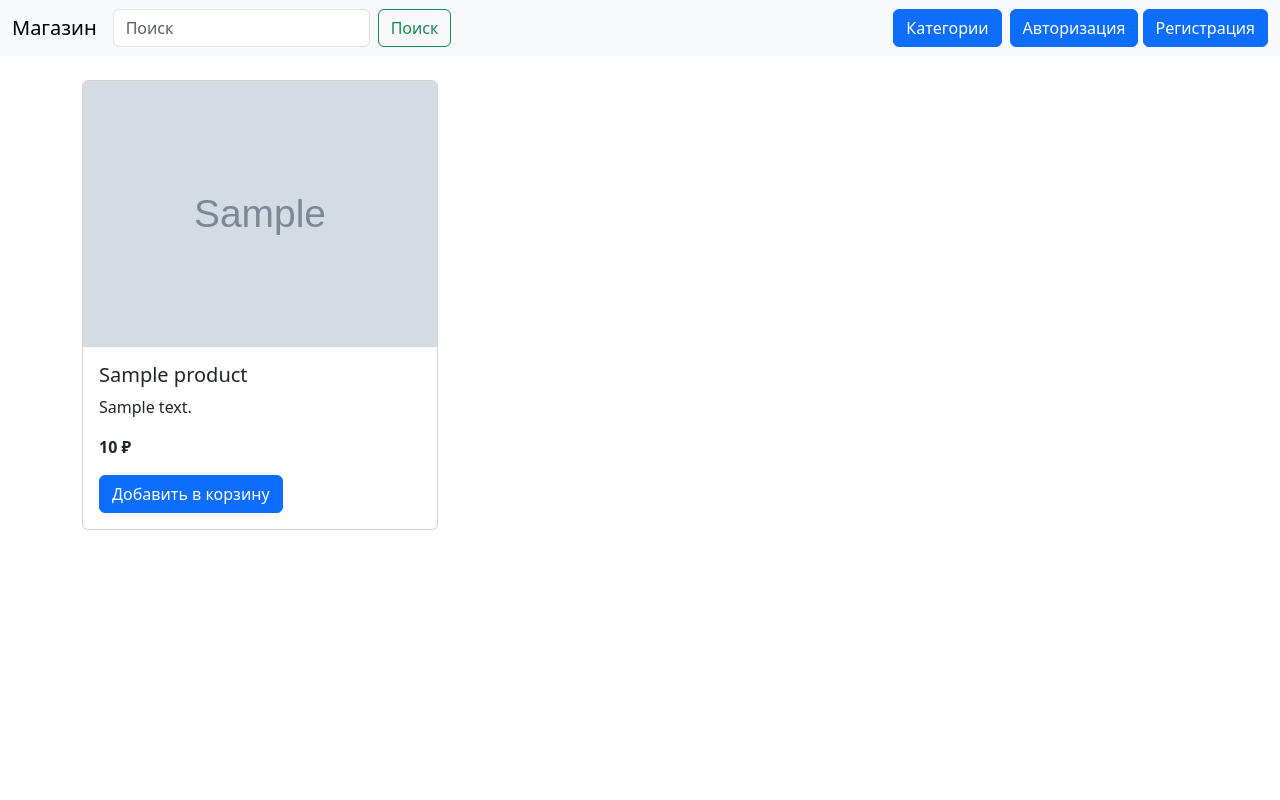
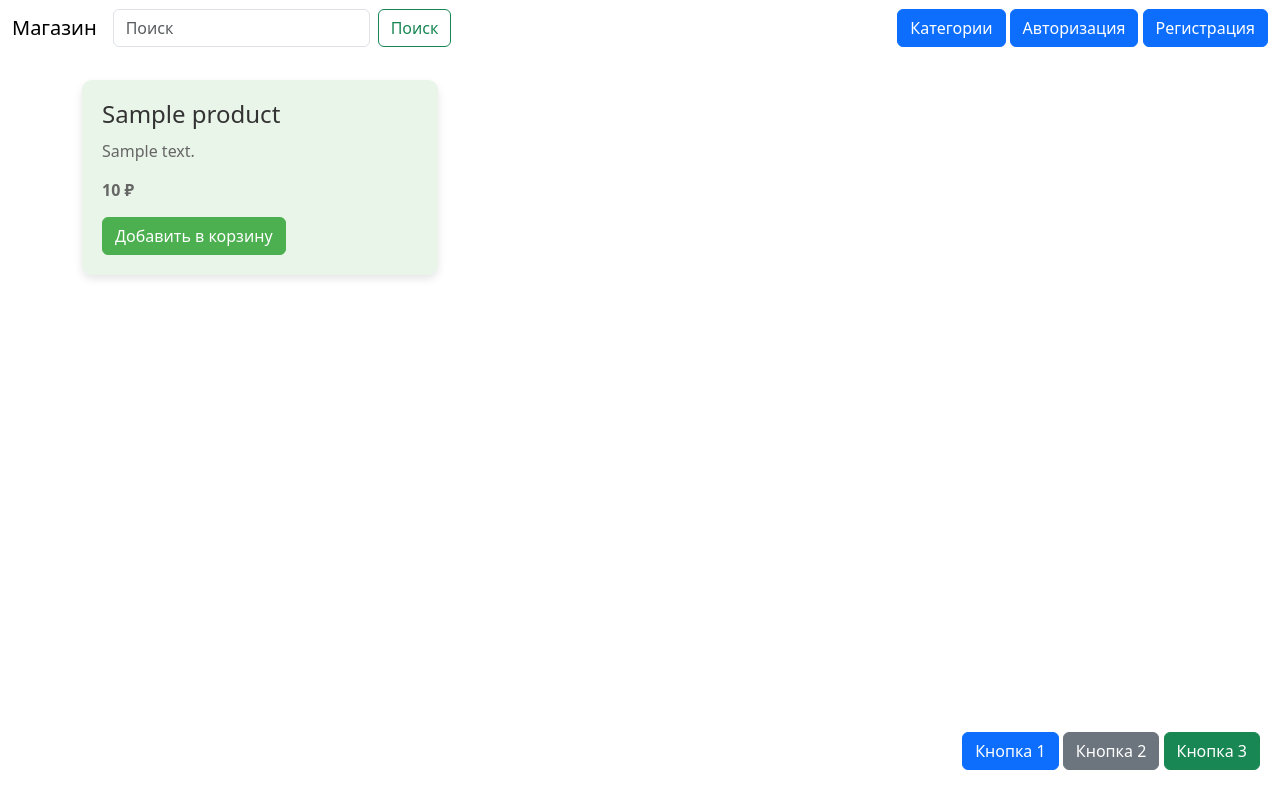
Before and after one commit to MrDefter/def-shop, a Python web app: template templates/general.html in a window 1280 px wide. Run offline with Jinja, Linux system fonts and the light colour scheme; the template is opened without the code that fills it: most values are stand-ins (such as "Sample title", 1, 10 or a date in 2020); grey boxes marked "Sample" are stand-in pictures; some libraries are stand-ins or nearby versions.

Commit message:
Супер коммит!

```diff
--- a/backend/api/service/authentification.py
+++ b/backend/api/service/authentification.py
@@ -66,6 +66,6 @@ class AuthentificationService:
             key=get_cookies_settings().ACCESS_TOKEN,
             value=access_token,
             httponly=True,
-            max_age=10,
+            max_age=3600,
         )
         return AuthorizationModelResponse(message='Вход успешно выполнен!')
--- a/templates/modules/search.html
+++ b/templates/buttons/search.html
@@ -12,5 +12,4 @@
         <input class="form-control me-2" type="search" placeholder="Поиск" aria-label="Поиск">
         <button class="btn btn-outline-success" type="submit">Поиск</button>
     </form>
-    <button class="btn btn-primary me-2" type="button" data-bs-toggle="offcanvas" data-bs-target="#offcanvasExample" aria-controls="offcanvasExample">Категории</button>
 </div>
--- a/templates/general.html
+++ b/templates/general.html
@@ -5,65 +5,62 @@
     <meta name="viewport" content="width=device-width, initial-scale=1.0">
     <title>Магазин</title>
     <link href="https://cdn.jsdelivr.net/npm/bootstrap@5.3.3/dist/css/bootstrap.min.css" rel="stylesheet">
+    <script src="https://cdn.jsdelivr.net/npm/bootstrap@5.3.3/dist/js/bootstrap.bundle.min.js"></script>
     <style>
-        .product-card {
-            margin-bottom: 1.5rem;
+        .widget-container {
+            position: fixed;
+            bottom: 20px;
+            right: 20px;
+            z-index: 1050;
         }
-        .cart {
-            margin-top: 2rem;
+        .widget-button {
+            margin-bottom: 10px;
         }
     </style>
 </head>
 
 
 <body>
-    <nav class="navbar navbar-expand-lg bg-body-tertiary">
+    <nav class="navbar navbar-expand-lg">
         <div class="container-fluid">
             <a class="navbar-brand" href="#">Магазин</a>
-                {% include "modules/search.html" %}
+                {% include "buttons/search.html" %}
+            <button class="btn btn-primary me-1" type="button" data-bs-toggle="offcanvas" data-bs-target="#offcanvasExample" aria-controls="offcanvasExample">Категории</button>
             <div class="ms-auto">
+                {% if authorization %}
+                    {% include "buttons/basket.html" %}
+                {% endif %}
 
                 {% if not authorization %}
-
-                    {% include "authentification/authorization.html" %}
-                    {% include "authentification/registration.html" %}
-
-                {% else %}
-
-                    {% include "modules/basket.html" %}
-                    {% if is_admin %}
-                        {% include "admin/add_product.html" %}
-                    {% endif %}
-
+                    {% include "buttons/authorization.html" %}
+                    {% include "buttons/registration.html" %}
                 {% endif %}
 
+                {% if is_admin %}
+                    {% include "buttons/add_product.html" %}
+                {% endif %}
             </div>
         </div>
     </nav>
 
+    {% include "shop/cards.html"%}
 
 
 
 
+    <!-- Ваш контент -->
 
+    <!-- Виджет -->
+    <div class="widget-container">
+        <button class="btn btn-primary widget-button">Кнопка 1</button>
+        <button class="btn btn-secondary widget-button">Кнопка 2</button>
+        <button class="btn btn-success widget-button">Кнопка 3</button>
+    </div>
 
-    <div class="container mt-4">
-        <div class="row">
-            {% for product in products %}
-                <div class="col-md-4">
-                    <div class="card product-card">
-                        <img src="{{ product.image }}" class="card-img-top" alt="{{ product.name }}">
-                        <div class="card-body">
-                            <h5 class="card-title">{{ product.name }}</h5>
-                            <p class="card-text">{{ product.description }}</p>
-                            <p class="card-text"><strong>{{ product.price }} ₽</strong></p>
-                            <a href="#" class="btn btn-primary">Добавить в корзину</a>
-                        </div>
-                    </div>
-                </div>
-            {% endfor %}
-        </div>
-    </div>
+    <script src="https://code.jquery.com/jquery-3.6.0.min.js"></script>
+    <script src="https://cdn.jsdelivr.net/npm/@popperjs/core@2.9.2/dist/umd/popper.min.js"></script>
+    <script src="https://stackpath.bootstrapcdn.com/bootstrap/5.3.3/js/bootstrap.min.js"></script>
+
 
     <div class="offcanvas offcanvas-start" tabindex="-1" id="offcanvasExample" aria-labelledby="offcanvasExampleLabel">
         <div class="offcanvas-header">
@@ -122,6 +119,6 @@
         </div>
     </div>
 
-    <script src="https://cdn.jsdelivr.net/npm/bootstrap@5.3.3/dist/js/bootstrap.bundle.min.js"></script>
+
 </body>
 </html>
--- /dev/null
+++ b/templates/shop/cards.html
@@ -0,0 +1,79 @@
+<!DOCTYPE html>
+<html lang="en">
+<head>
+    <meta charset="UTF-8">
+    <meta name="viewport" content="width=device-width, initial-scale=1.0">
+    <title>Магазин</title>
+    <link href="https://cdn.jsdelivr.net/npm/bootstrap@5.3.3/dist/css/bootstrap.min.css" rel="stylesheet">
+        <style>
+        .product-card {
+            border: none;
+            border-radius: 10px;
+            box-shadow: 0 4px 8px rgba(0, 0, 0, 0.1);
+            transition: transform 0.2s, box-shadow 0.2s;
+            background-color: #e9f5e9; /* Пастельный зеленый фон */
+        }
+
+        .product-card:hover {
+            transform: translateY(-10px);
+            box-shadow: 0 12px 16px rgba(0, 0, 0, 0.2);
+        }
+
+        .product-card img {
+            border-top-left-radius: 10px;
+            border-top-right-radius: 10px;
+        }
+
+        .product-card .card-body {
+            padding: 20px;
+        }
+
+        .product-card .card-title {
+            font-size: 1.5rem;
+            margin-bottom: 10px;
+            color: #333;
+        }
+
+        .product-card .card-text {
+            font-size: 1rem;
+            margin-bottom: 15px;
+            color: #666;
+        }
+
+        .product-card .btn-primary {
+            background-color: #4CAF50;
+            border-color: #4CAF50;
+            transition: background-color 0.2s, border-color 0.2s;
+        }
+
+        .product-card .btn-primary:hover {
+            background-color: #45A049;
+            border-color: #388E3C;
+        }
+
+        .container {
+            margin-top: 40px;
+        }
+    </style>
+</head>
+
+
+<div class="container mt-4">
+    <div class="row">
+        {% for product in products %}
+            <div class="col-md-4 mb-4">
+                <div class="card product-card h-100">
+                    <i class="fas fa-heart icon"></i>
+                    <div class="card-body">
+                        <h5 class="card-title">{{ product.name }}</h5>
+                        <p class="card-text">{{ product.description }}</p>
+                        <p class="card-text"><strong>{{ product.price }} ₽</strong></p>
+                        <a href="#" class="btn btn-primary">Добавить в корзину</a>
+                    </div>
+                </div>
+            </div>
+        {% endfor %}
+    </div>
+</div>
+
+</html>
```
Also changed, not shown: backend/api/service/pages.py (+49 -11 lines), templates/buttons/add_product.html (renamed from templates/admin/add_product.html, +5 -5 lines), backend/storage/__init__.py, backend/storage/database.py, templates/buttons/authorization.html (renamed from templates/authentification/authorization.html), templates/buttons/basket.html (line endings or trailing spaces), templates/buttons/categories.html (added), templates/buttons/registration.html (renamed from templates/authentification/registration.html).
